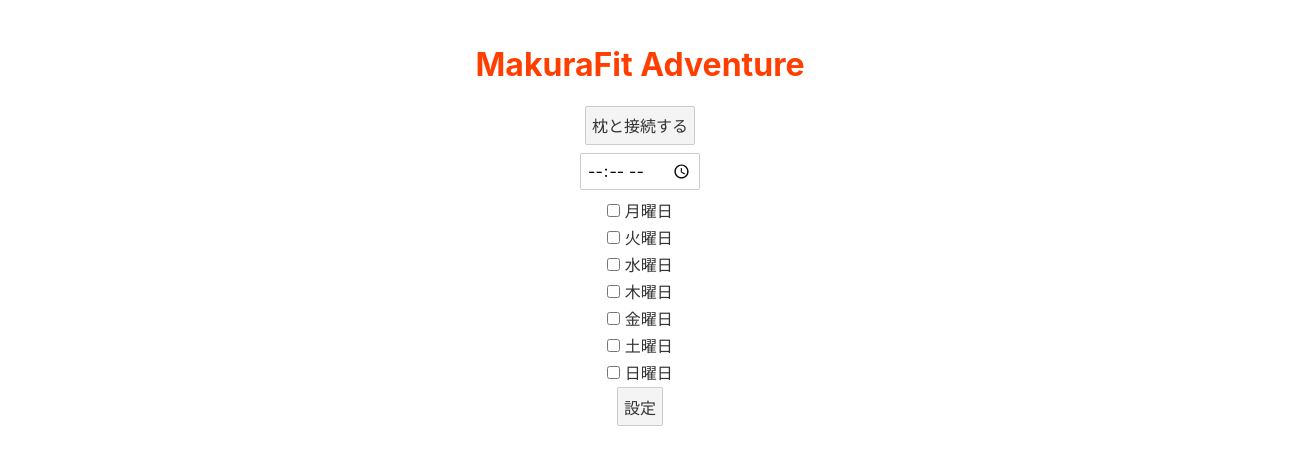
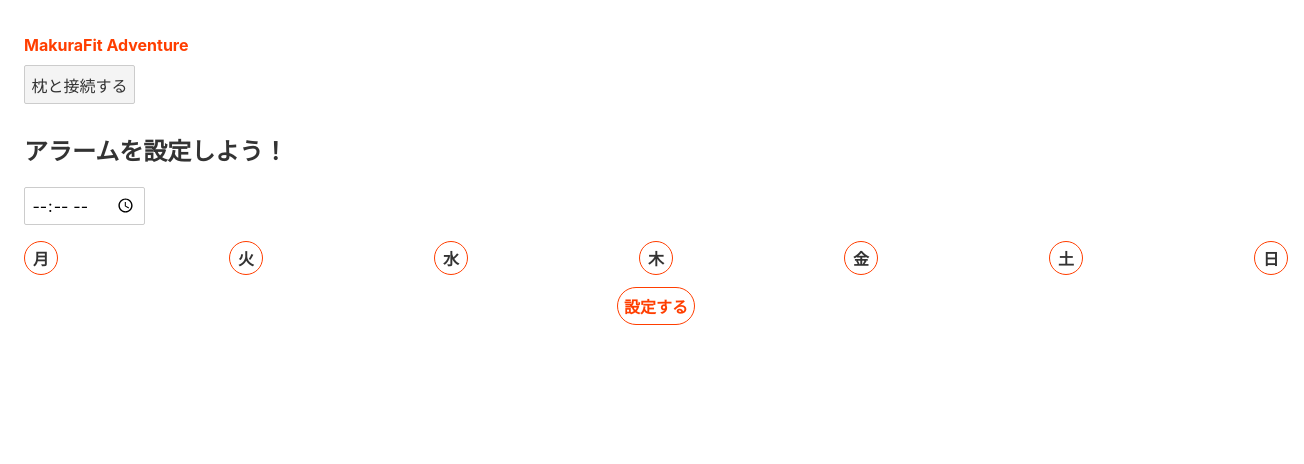
Before and after one commit to cojt12th-pillow/production, a Svelte app in the folder client/svelte-app/: page / in a window 1280 px wide. Shown: the top 464 px of the page, 1304 px wide, since content can reach past the window. Built offline with nearby package versions, Linux system fonts and the light colour scheme.

Commit message:
Improve style

```diff
--- a/client/svelte-app/src/App.svelte
+++ b/client/svelte-app/src/App.svelte
@@ -6,13 +6,13 @@
   let time = null
   let weekdays = []
   const weekdayOptions = [
-    { value: 1, text: '月曜日' },
-    { value: 2, text: '火曜日' },
-    { value: 3, text: '水曜日' },
-    { value: 4, text: '木曜日' },
-    { value: 5, text: '金曜日' },
-    { value: 6, text: '土曜日' },
-    { value: 7, text: '日曜日' },
+    { value: 1, label: '月' },
+    { value: 2, label: '火' },
+    { value: 3, label: '水' },
+    { value: 4, label: '木' },
+    { value: 5, label: '金' },
+    { value: 6, label: '土' },
+    { value: 7, label: '日' },
   ]
 
   let connected = false
@@ -20,6 +20,7 @@
   let tx = null
   let rx = null
 
+  const onReceiveData = text => console.log(text)
   const sendData = text => rx?.writeValue(new TextEncoder().encode(text + '\n'))
 
   const connectToMicrobit = () => {
@@ -50,11 +51,9 @@
     ).then(characteristics => {
       tx = characteristics[0]
       tx.startNotifications()
-      tx.addEventListener('characteristicvaluechanged', e => {
-        const text = new TextDecoder().decode(e.target.value)
-        document.getElementById('recieve_text').value = text + document.getElementById('recieve_text').value
-      })
+      tx.addEventListener('characteristicvaluechanged', e => onReceiveData(new TextDecoder().decode(e.target.value)))
       rx = characteristics[1]
+
       connected = true
 
       // send now time data
@@ -73,30 +72,76 @@
 <main>
 	<h1>MakuraFit Adventure</h1>
 	<button type="button" on:click={connectToMicrobit}>{ connected ? '切断する' : '枕と接続する' }</button>
+
+	<h2>アラームを設定しよう！</h2>
 	<form on:submit|preventDefault={submit}>
 		<input bind:value={time} type="time">
+		<div class="weekday-fields">
 		{#each weekdayOptions as option}
 			<label>
-				<input type=checkbox bind:group={weekdays} value={option.value}>
-				{option.text}
+				<input type=checkbox bind:group={weekdays} value={option.value} hidden>
+				<div class="weekday" class:selected="{weekdays.includes(option.value)}">{option.label}</div>
 			</label>
 		{/each}
-		<button type="submit">設定</button>
+		</div>
+		<div class="button-wrapper">
+			<button class="submit-button" type="submit">設定する</button>
+		</div>
 	</form>
 </main>
 
-<style>
+<style lang="scss">
 	main {
-		text-align: center;
-		padding: 1em;
-		max-width: 240px;
-		margin: 0 auto;
+		padding: 1rem;
+		width: 100%;
 	}
 
 	h1 {
 		color: #ff3e00;
 		font-size: 4em;
 		font-weight: bold;
+		word-wrap: break-word;
+	}
+
+	form {
+		width: 100%;
+	}
+
+	.weekday-fields {
+		margin-top: 8px;
+		display: flex;
+		justify-content: space-between;
+	}
+
+	.weekday {
+		display: inline-block;
+		height: 2rem;
+		width: 2rem;
+		border-radius: 50%;
+		border: solid 1px#ff3e00;
+		display: flex;
+		align-items: center;
+		justify-content: center;
+		font-weight: bold;
+
+		&.selected {
+			background: #ff3e00;
+			color: white;
+		}
+	}
+
+	.button-wrapper {
+		margin-top: 12px;
+		width: 100%;
+		text-align: center;
+
+		.submit-button {
+			border-radius: 2rem;
+			background: white;
+			border: solid 1px#ff3e00;
+			color: #ff3e00;
+			font-weight: bold;
+		}
 	}
 
 	@media (min-width: 640px) {
@@ -104,7 +149,7 @@
 			max-width: 100%;
 		}
 		h1 {
-			font-size: 2em;
+			font-size: 1em;
 		}
 	}
 </style>
```
